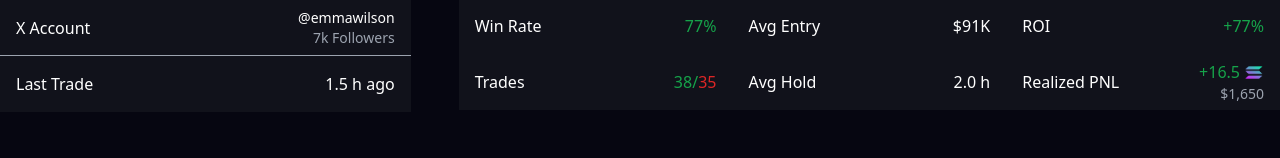
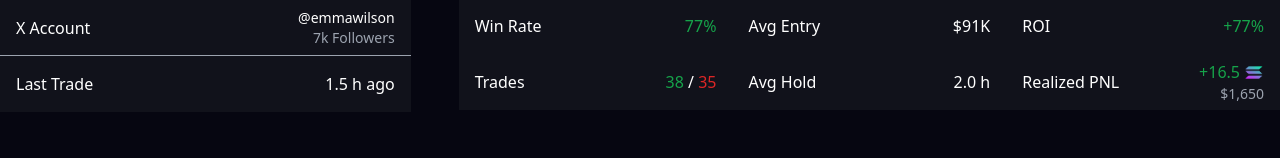
Before and after one commit to deiv-hash/potion-leaderboard, a Next.js app: page /trader/1 in a window 1280 px wide. Shown: the part 316-474 px from the top of the page. Built offline with nearby package versions, Linux system fonts and the light colour scheme.

Commit message:
Update TraderStats trade count display formatting

```diff
--- a/app/components/TraderStats.tsx
+++ b/app/components/TraderStats.tsx
@@ -86,14 +86,8 @@ export function TraderStats({ trader }: TraderStatsProps) {
       <div className="stats-container">
         <h3>Trades</h3>
         <div className="text-right">
-          <p
-            className={
-              trader.tradesCount.buy > trader.tradesCount.sell
-                ? "text-green-600"
-                : "text-red-600"
-            }
-          >
-            <span className="text-green-600">{trader.tradesCount.buy}</span>/
+          <p>
+            <span className="text-green-600">{trader.tradesCount.buy}</span> /{" "}
             <span className="text-red-600">{trader.tradesCount.sell}</span>
           </p>
         </div>
```
